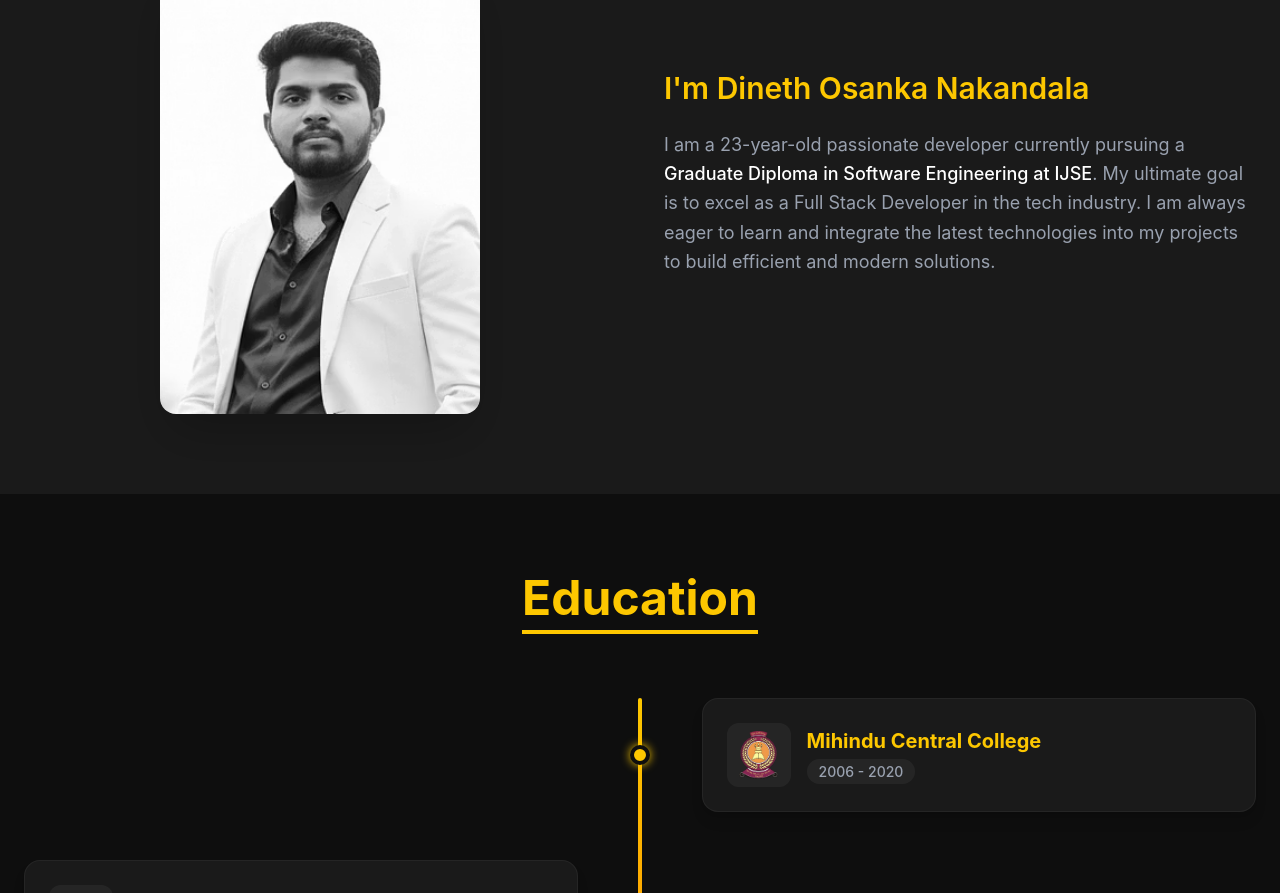
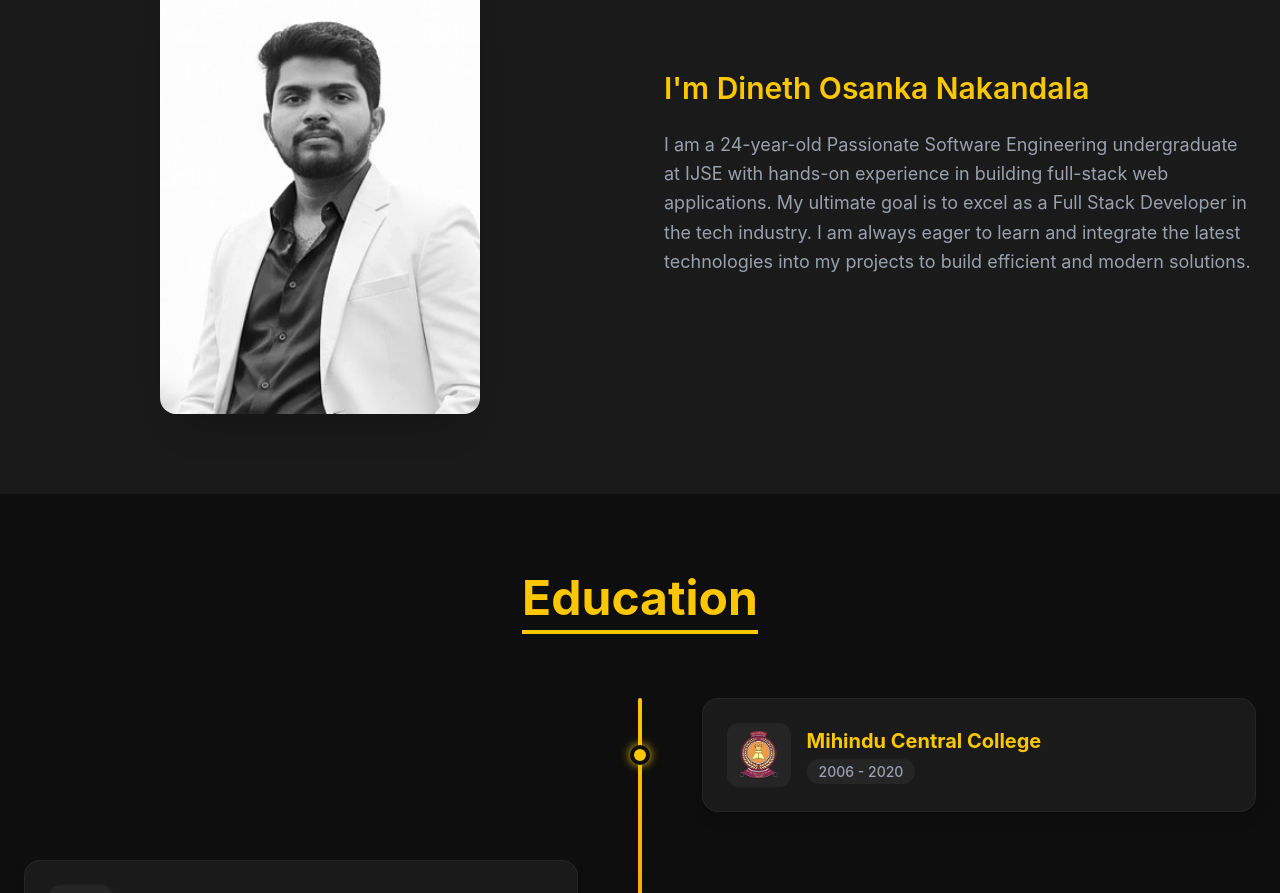
Before and after one commit to Dineth0/My-Portfolio---React, a React (Vite) app: page / in a window 1280 px wide. Shown: the part 1040-1933 px from the top of the page. Built offline with nearby package versions, Linux system fonts and the light colour scheme.

Commit message:
update about me

```diff
--- a/src/components/about_section.tsx
+++ b/src/components/about_section.tsx
@@ -48,8 +48,7 @@ const AboutSection: React.FC = () => {
             </h3>
 
             <p className="text-gray-400 leading-relaxed mb-8 text-lg">
-              I am a 23-year-old passionate developer currently pursuing a
-              <span className="text-white font-medium"> Graduate Diploma in Software Engineering at IJSE</span>.
+              I am a 24-year-old Passionate Software Engineering undergraduate at IJSE with hands-on experience in building full-stack web applications.
               My ultimate goal is to excel as a Full Stack Developer in the tech industry.
               I am always eager to learn and integrate the latest technologies into my projects to build
               efficient and modern solutions.
```
